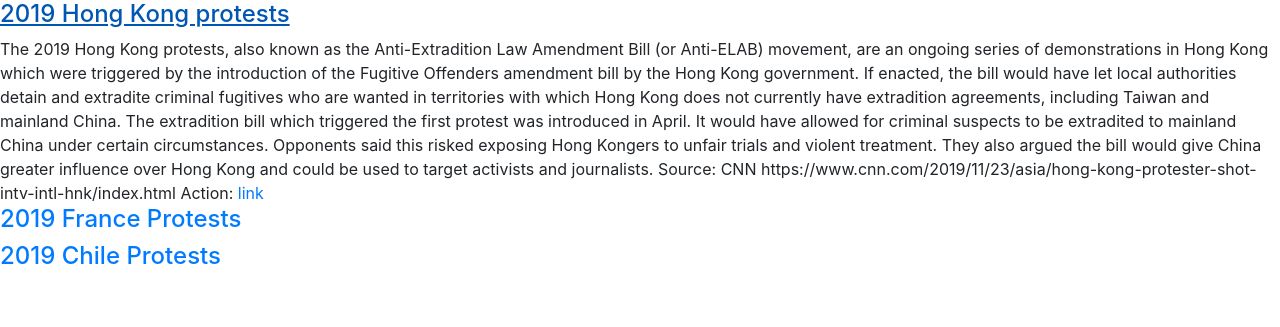
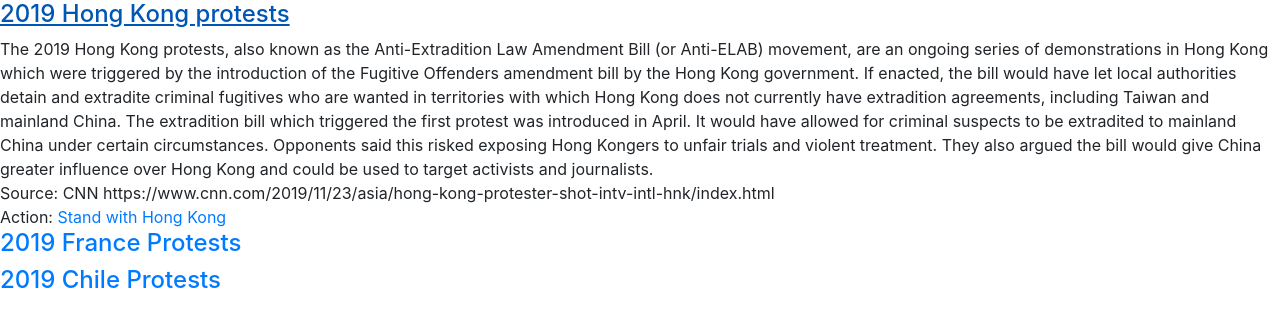
Before and after one commit to kareemassad/Empower, a Flask app: page /actions in a window 1280 px wide, after a click on "2019 Hong Kong protests". Shown: the top 327 px of the page. Run offline with Flask 2, Linux system fonts and the light colour scheme; parts of the project's set-up code (start-up, migrations or seed data) failed here and were passed over; some libraries are stand-ins or nearby versions.

Commit message:
Actions HTML Editted

```diff
--- a/templates/actions.html
+++ b/templates/actions.html
@@ -56,6 +56,7 @@
 	// ]]>
 </script> -->
 </head>
+
 <body>
 
 
@@ -68,22 +69,26 @@
                 </h4>
             </div>
             <div id="collapse1" class="panel-collapse collapse in">
-            <div class="panel-body">The 2019 Hong Kong protests, also known as the Anti-Extradition Law Amendment Bill (or Anti-ELAB) movement,
+                <div class="panel-body">The 2019 Hong Kong protests, also known as the Anti-Extradition Law Amendment
+                    Bill (or Anti-ELAB) movement,
                     are an ongoing series of demonstrations in Hong Kong which were triggered by the introduction of the
                     Fugitive Offenders amendment bill by the Hong Kong government.
-        If enacted, the bill would have let local authorities detain and extradite criminal fugitives who are wanted
-        in territories with which Hong Kong does not currently have extradition agreements, including Taiwan and
+                    If enacted, the bill would have let local authorities detain and extradite criminal fugitives who
+                    are wanted
+                    in territories with which Hong Kong does not currently have extradition agreements, including Taiwan
+                    and
                     mainland China.
-        The extradition bill which triggered the first protest was introduced in April. It would have allowed for
+                    The extradition bill which triggered the first protest was introduced in April. It would have
+                    allowed for
                     criminal suspects to be extradited to mainland China under certain circumstances.
-        Opponents said this risked exposing Hong Kongers to unfair trials and violent treatment. They also argued
+                    Opponents said this risked exposing Hong Kongers to unfair trials and violent treatment. They also
+                    argued
                     the bill would give China greater influence over Hong Kong and could be used to target activists and
                     journalists.
-
-        Source: CNN
-        https://www.cnn.com/2019/11/23/asia/hong-kong-protester-shot-intv-intl-hnk/index.html
-
-        Action: <a href="https://standwithhk.org/">link</a></div>
+                    <div>Source: CNN
+                        https://www.cnn.com/2019/11/23/asia/hong-kong-protester-shot-intv-intl-hnk/index.html</div>
+                    <div>Action: <a href="https://standwithhk.org/">Stand with Hong Kong</a></div>
+                </div>
             </div>
         </div>
         <div class="panel panel-default">
@@ -94,19 +99,22 @@
                 </h4>
             </div>
             <div id="collapse2" class="panel-collapse collapse">
-            <div class="panel-body">Several thousand people marched in France on Saturday to protest against alarming levels of deadly domestic
+                <div class="panel-body">Several thousand people marched in France on Saturday to protest against
+                    alarming levels of deadly domestic
                     violence against women, which the president, Emmanuel Macron, has called “France’s shame”.
-            The biggest rallies were in Paris. The streets of the capital became a sea of purple and white as thousands
+                    The biggest rallies were in Paris. The streets of the capital became a sea of purple and white as
+                    thousands
                     marched carrying banners, placards and flags calling for an end to femicide.
-            About 30 marches have been organised throughout France. They involve nearly 70 organisations, political
+                    About 30 marches have been organised throughout France. They involve nearly 70 organisations,
+                    political
                     parties, unions and associations.
-            French activists have stepped up efforts this year to call attention to the problem, with an unusual campaign of
+                    French activists have stepped up efforts this year to call attention to the problem, with an unusual
+                    campaign of
                     glueing posters around Paris and other cities every time another woman is killed.
-
-            Source: The Guardian
+                    <div>Source: The Guardian
                         https://www.theguardian.com/world/2019/nov/23/frances-shame-thousands-protest-gender-violence
-
-            Action: <a href="https://www.bnaibrith.ca/league">link</a>
+                    </div>
+                    <div>Action: <a href="https://www.bnaibrith.ca/league">B’nai Brith</a></div>
                 </div>
             </div>
         </div>
@@ -118,24 +126,35 @@
                 </h4>
             </div>
             <div id="collapse3" class="panel-collapse collapse">
-            <div class="panel-body">The suddenness of the protests, the anger that spilled onto the streets every day, might have been surprising anywhere. But in the country often lauded as Latin America’s great economic success story, it has shocked the world.
-            For three weeks, Chile has been in upheaval. One day alone, more than a million people took to the streets of Santiago, the capital.
-            Perhaps the only people not shocked are Chileans. In the chaos, they see a reckoning. The promise that political leaders from the left as well as right have made for decades — that free markets would lead to prosperity, and prosperity would take care of other problems — has failed them.
-            “Chile woke up,” thousands of protesters chanted one recent Sunday afternoon in Santiago’s O’Higgins Park.
-
-            Source: New York Times
-            https://www.nytimes.com/2019/11/03/world/americas/chile-protests.html
-
-            Action: <a href="https://www.accionemprendedora.org/">link</a>
+                <div class="panel-body">The suddenness of the protests, the anger that spilled onto the streets every
+                    day, might have been surprising anywhere. But in the country often lauded as Latin America’s great
+                    economic success story, it has shocked the world.
+                    For three weeks, Chile has been in upheaval. One day alone, more than a million people took to the
+                    streets of Santiago, the capital.
+                    Perhaps the only people not shocked are Chileans. In the chaos, they see a reckoning. The promise
+                    that political leaders from the left as well as right have made for decades — that free markets
+                    would lead to prosperity, and prosperity would take care of other problems — has failed them.
+                    “Chile woke up,” thousands of protesters chanted one recent Sunday afternoon in Santiago’s O’Higgins
+                    Park.
+                    <div>Source: New York Times
+                        https://www.nytimes.com/2019/11/03/world/americas/chile-protests.html</div>
+                    <div>Action: <a href="https://www.accionemprendedora.org/">Acción Emprendedora</a></div>
                 </div>
             </div>
         </div>
     </div>
 
-<script src="https://code.jquery.com/jquery-3.3.1.slim.min.js" integrity="sha384-q8i/X+965DzO0rT7abK41JStQIAqVgRVzpbzo5smXKp4YfRvH+8abtTE1Pi6jizo" crossorigin="anonymous"></script>
-<script src="https://cdnjs.cloudflare.com/ajax/libs/popper.js/1.14.7/umd/popper.min.js" integrity="sha384-UO2eT0CpHqdSJQ6hJty5KVphtPhzWj9WO1clHTMGa3JDZwrnQq4sF86dIHNDz0W1" crossorigin="anonymous"></script>
-<script src="https://stackpath.bootstrapcdn.com/bootstrap/4.3.1/js/bootstrap.min.js" integrity="sha384-JjSmVgyd0p3pXB1rRibZUAYoIIy6OrQ6VrjIEaFf/nJGzIxFDsf4x0xIM+B07jRM" crossorigin="anonymous"></script>
+    <script src="https://code.jquery.com/jquery-3.3.1.slim.min.js"
+        integrity="sha384-q8i/X+965DzO0rT7abK41JStQIAqVgRVzpbzo5smXKp4YfRvH+8abtTE1Pi6jizo" crossorigin="anonymous">
+    </script>
+    <script src="https://cdnjs.cloudflare.com/ajax/libs/popper.js/1.14.7/umd/popper.min.js"
+        integrity="sha384-UO2eT0CpHqdSJQ6hJty5KVphtPhzWj9WO1clHTMGa3JDZwrnQq4sF86dIHNDz0W1" crossorigin="anonymous">
+    </script>
+    <script src="https://stackpath.bootstrapcdn.com/bootstrap/4.3.1/js/bootstrap.min.js"
+        integrity="sha384-JjSmVgyd0p3pXB1rRibZUAYoIIy6OrQ6VrjIEaFf/nJGzIxFDsf4x0xIM+B07jRM" crossorigin="anonymous">
+    </script>
 
 
 </body>
+
 </html>
```
Lines whose indentation alone changed are shown as unchanged.
